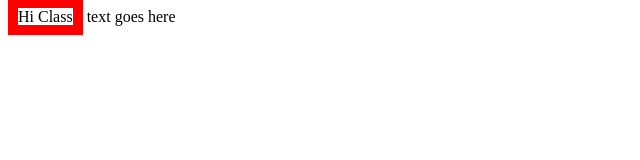
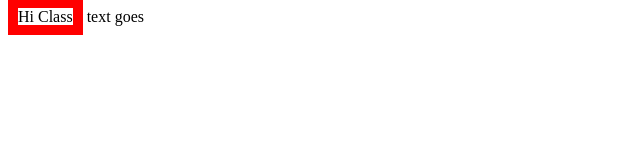
Before and after one commit to llamle/day3, a plain HTML site: page index.html in a window 1280 px wide. Shown: the full height of the page, 0-640 px from the left. Drawn offline with Linux system fonts and the light colour scheme.

Commit message:
fixes #3

```diff
--- a/index.html
+++ b/index.html
@@ -7,6 +7,6 @@
 </head>
 <body>
   <span class="first-class">Hi Class</span>
-text goes here
+text goes
 </body>
 </html>
```
